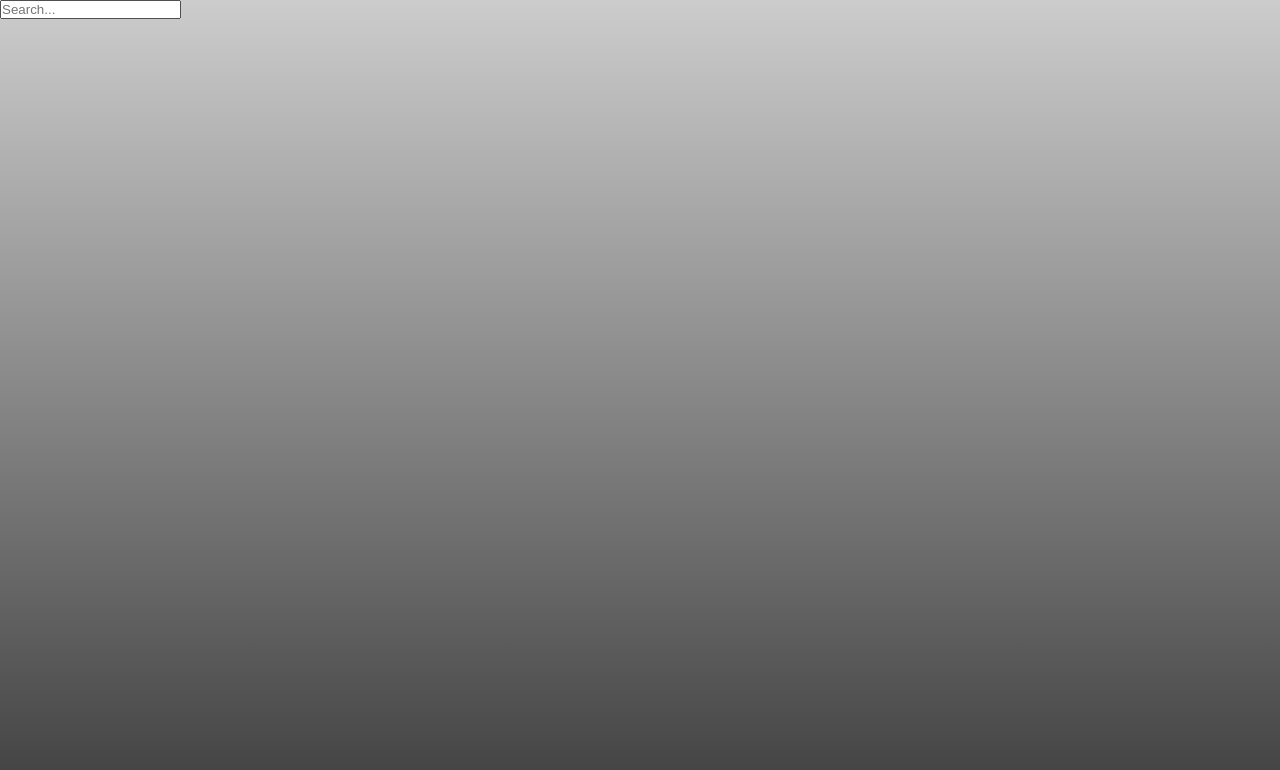
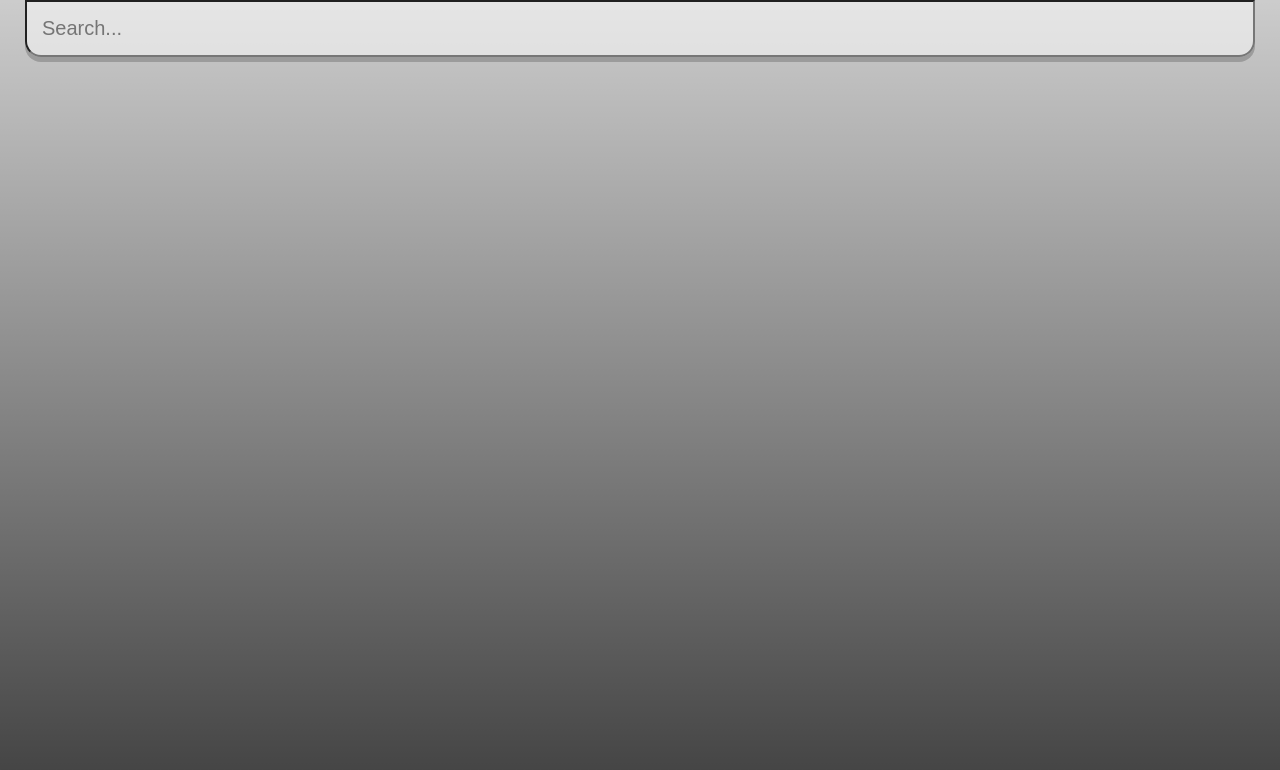
Before and after one commit to tariktabakovic/react-weather-app, a React (Create React App) app: page / in a window 1280 px wide. Shown: the top 770 px of the page. Built offline with nearby package versions, Linux system fonts and the light colour scheme.

Commit message:
styles search bar

```diff
--- a/src/index.css
+++ b/src/index.css
@@ -21,4 +21,30 @@
 main {
   min-height: 100vh;
   background-image: linear-gradient(to bottom, rgba(0, 0, 0, 0.2), rgba(0, 0, 0, 0.75));
+  padding: 25px;
 }
+
+.search-box {
+  width: 100%;
+  margin: 0 0 75px;
+}
+
+.search-box .search-bar {
+  display: block;
+  width: 100%;
+  padding: 15px;
+  appearance: none;
+  background: none;
+  outline: none;
+  background-color: rgba(255, 255, 255, 0.5);
+  border-radius: 0px 0px 16px 16px;
+  margin-top: -25px;
+  box-shadow: 0px 5px rgba(0, 0, 0, 0.2);
+  color: #313131;
+  font-size: 20px;
+  transition: 0.4s ease;
+}
+
+.search-box .search-bar:focus {
+  background-color: rgba(255, 255, 255, 0.75)
+}
```
